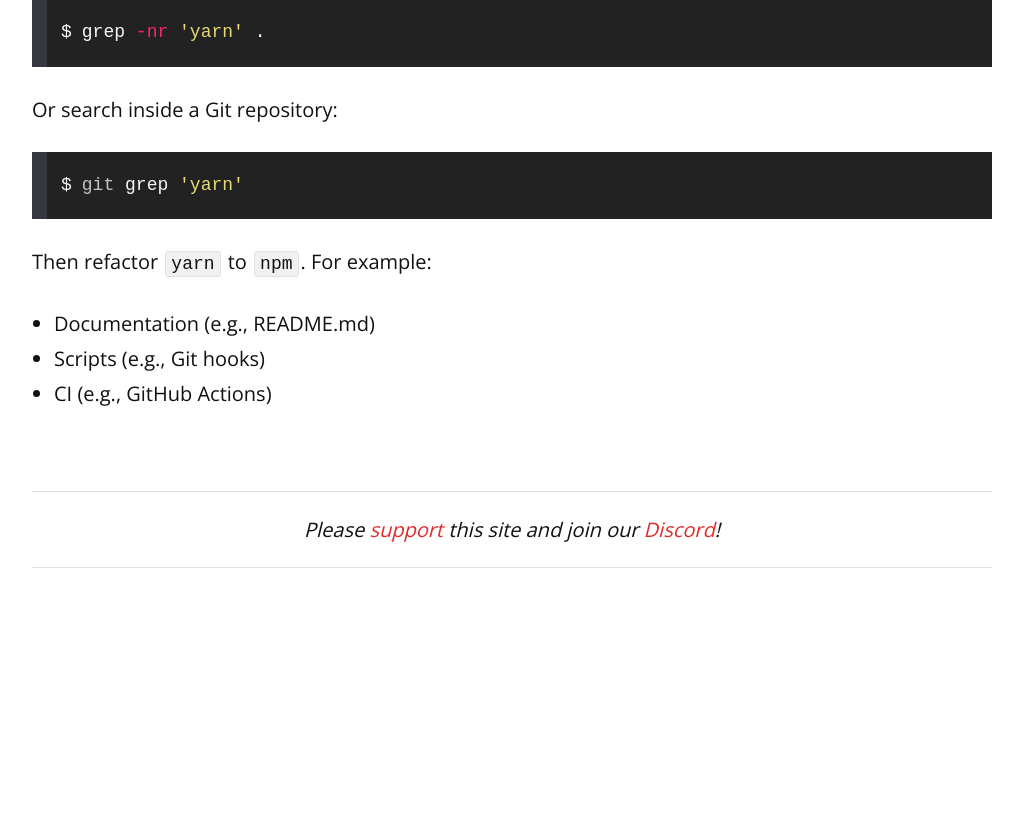
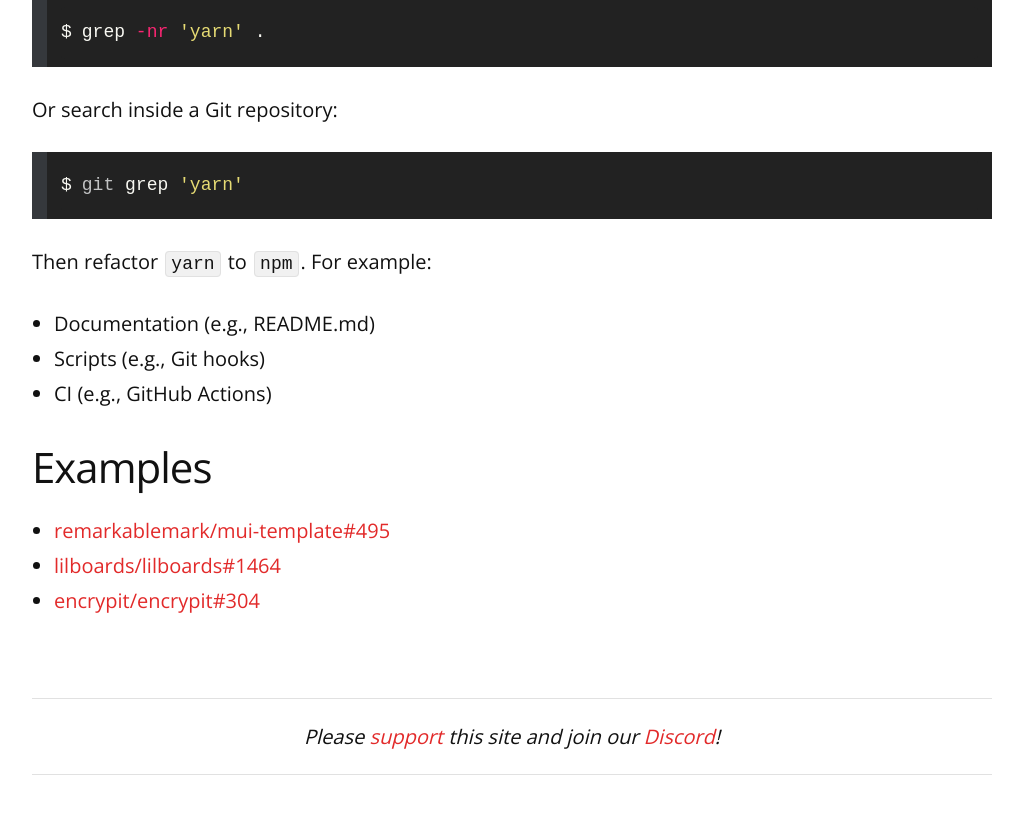
Before and after one commit to remarkablemark/remarkablemark.github.io, a Jekyll site: the page built from _posts/2023/2023-10-25-how-to-migrate-from-yarn-classic-to-npm.md, in a window 1280 px wide and 900 px high, scrolled down 2757 px. Shown: the top 814 px of the window, without its empty margins (128-1151 px from the left). Built offline with Jekyll 4.4.1, drawn with Linux system fonts in a browser that asks for light colours; comment, search, counter and statistics services are not loaded; before the commit the page ends 3450 px from its top, so only the background shows below that; some of the changed text lies outside the part shown.

Commit message:
feat(posts): update "How to migrate from Yarn Classic to NPM"
Post: 2023-10-25-how-to-migrate-from-yarn-classic-to-npm.md

Add examples:

- https://github.com/remarkablemark/mui-template/pull/495
- https://github.com/lilboards/lilboards/pull/1464
- https://github.com/encrypit/encrypit/pull/304

```diff
--- a/_posts/2023/2023-10-25-how-to-migrate-from-yarn-classic-to-npm.md
+++ b/_posts/2023/2023-10-25-how-to-migrate-from-yarn-classic-to-npm.md
@@ -107,3 +108,9 @@ Then refactor `yarn` to `npm`. For example:
 - Documentation (e.g., README.md)
 - Scripts (e.g., Git hooks)
 - CI (e.g., GitHub Actions)
+
+## Examples
+
+- [remarkablemark/mui-template#495](https://github.com/remarkablemark/mui-template/pull/495)
+- [lilboards/lilboards#1464](https://github.com/lilboards/lilboards/pull/1464)
+- [encrypit/encrypit#304](https://github.com/encrypit/encrypit/pull/304)
```
Also changed, not shown: other parts of _posts/2023/2023-10-25-how-to-migrate-from-yarn-classic-to-npm.md (+1 -0 lines).
